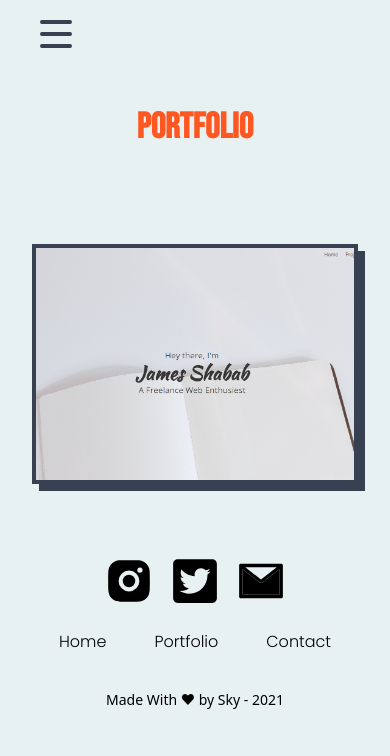
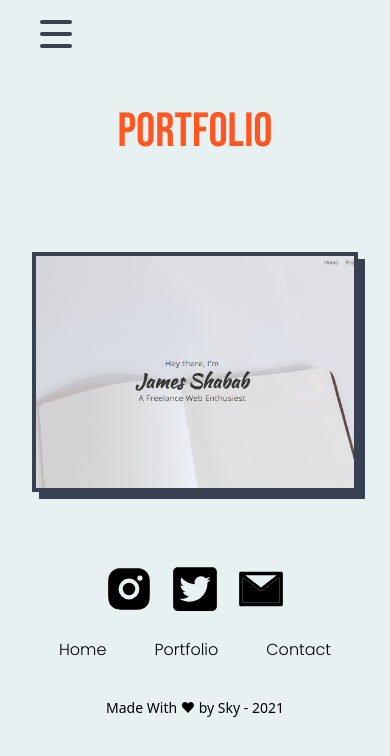
Before and after one commit to skystanoyevitch/sky-portfolio, a React (Create React App) app: page /Showcase in a window 390 px wide. Shown: the top 756 px of the page. Built offline with nearby package versions, Linux system fonts and the light colour scheme.

Commit message:
removed bold font + updated text sizing

```diff
--- a/src/Page-components/Showcase.js
+++ b/src/Page-components/Showcase.js
@@ -29,8 +29,8 @@ function Showcase() {
 					animate={inView ? "animate" : "initial"}
 					className="container mx-auto md:max-w-2xl lg:max-w-screen-2xl py-10 px-8 xl:p-0 md:my-12 xl:my-32"
 				>
-					<h3 className="text-center font-bebas text-4xl mb-6 md:text-6xl xl:text-7xl md:mb-10">
-						<span className="text-mainOrange font-bold">
+					<h3 className="text-center font-bebas text-5xl mb-6 md:text-6xl xl:text-7xl md:mb-10">
+						<span className="text-mainOrange">
 							Portfolio
 						</span>
 					</h3>
```
